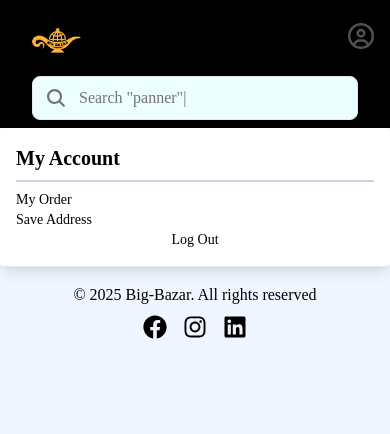
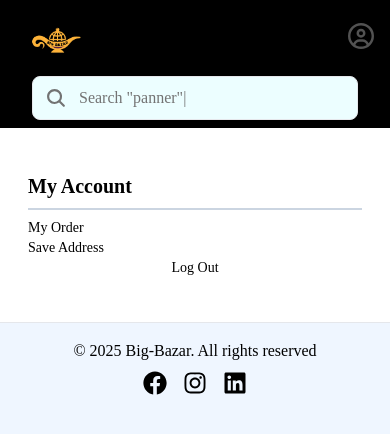
Before and after one commit to shahriar2880/big-bazar, a React (Vite) app in the folder client/: page /user in a window 390 px wide. Shown: the top 434 px of the page. Built offline with nearby package versions, Linux system fonts and the light colour scheme; no server answers.

Commit message:
mobile device

```diff
--- a/client/src/component/UserMenu.jsx
+++ b/client/src/component/UserMenu.jsx
@@ -34,7 +34,7 @@ const UserMenu = ({close}) => {
   };
 
   return (
-    <div className="bg-white text-black p-4 rounded shadow-lg">
+    <div className="bg-white w-full text-black p-4">
       <div className="font-semibold text-xl">My Account</div>
       <div className="text-sm">{user.name || user.mobile}</div>
       <Divider />
--- a/client/src/pages/UserMenuMobile.jsx
+++ b/client/src/pages/UserMenuMobile.jsx
@@ -3,8 +3,10 @@ import UserMenu from '../component/UserMenu'
 
 const UserMenuMobile = () => {
   return (
-    <section>
-        <UserMenu/>
+    <section className=' bg-white h-full w-full py-4'>
+        <div className='container mx-auto p-3'>
+            <UserMenu/>
+        </div>
     </section>
   )
 }
```
